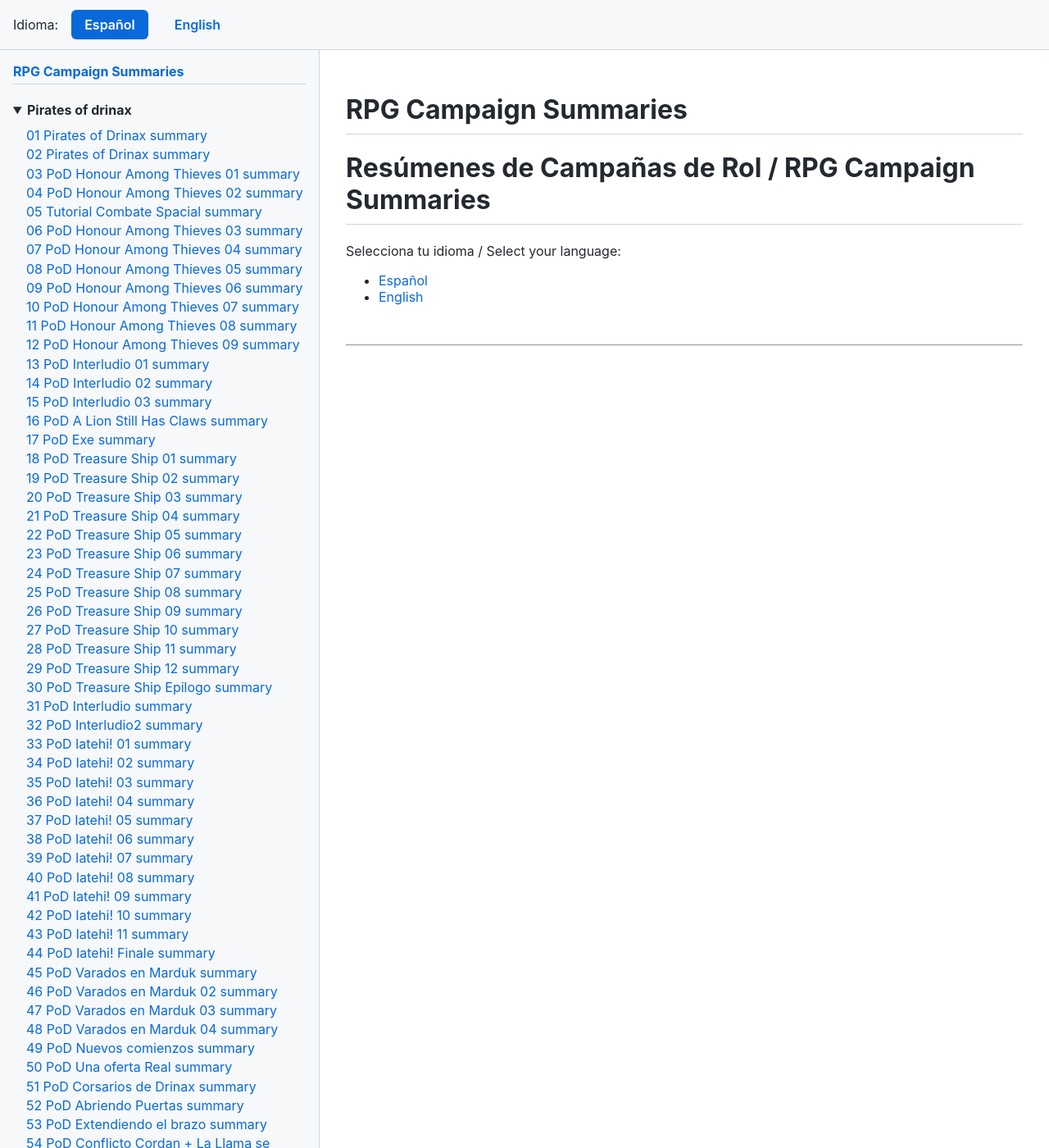
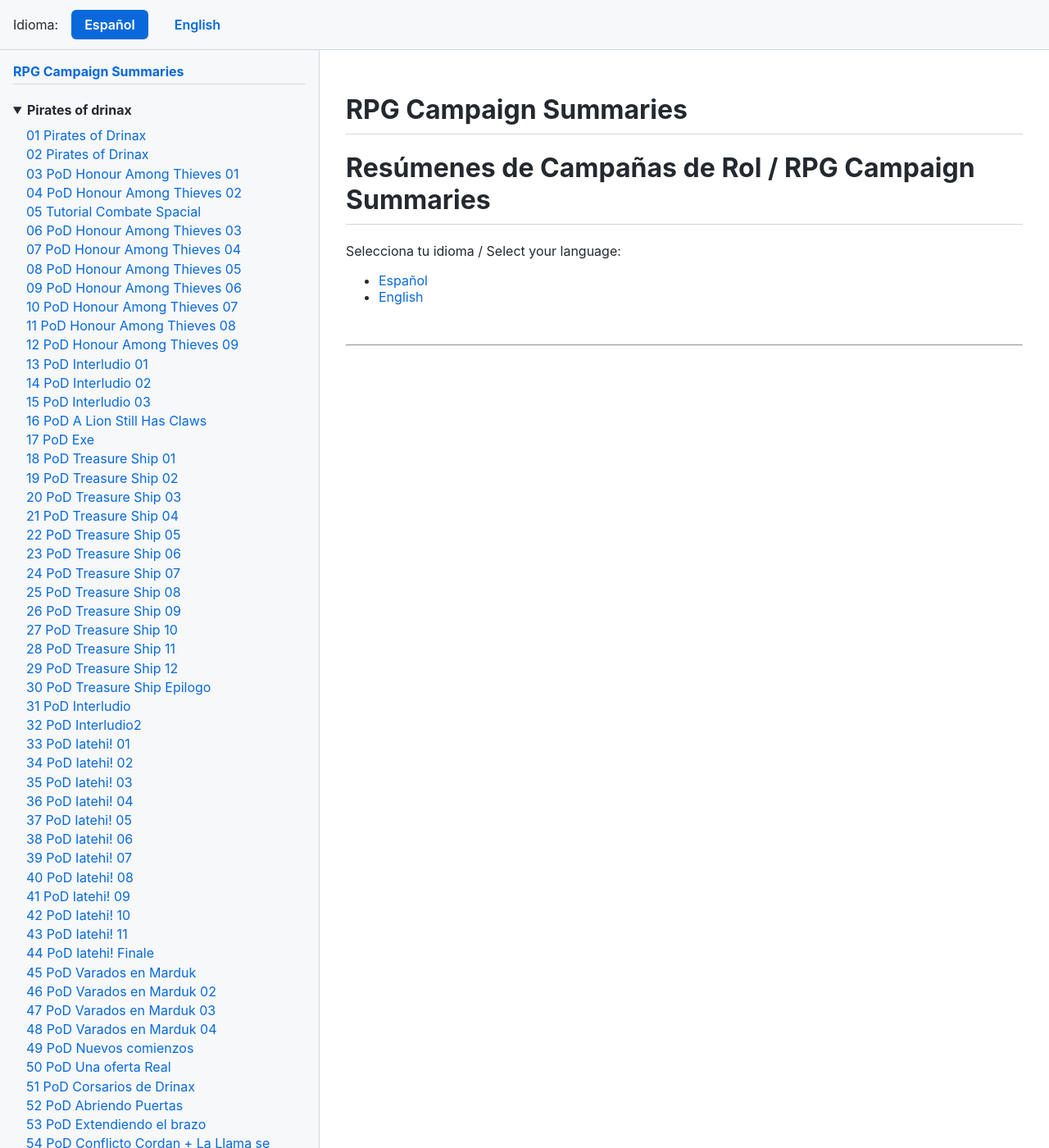
Before and after one commit to ragnarol/ragnarol.github.io, a Jekyll site: the page built from index.md, in a window 1280 px wide and 1400 px high. Shown: the whole window at 82% size. Built offline with Jekyll 4.4.1, drawn with Linux system fonts in a browser that asks for light colours; comment, search, counter and statistics services are not loaded; some of the changed text lies outside the part shown.

Commit message:
fix titles

```diff
--- a/_layouts/default.html
+++ b/_layouts/default.html
@@ -2,7 +2,7 @@
 <html lang="{{ page.lang | default: 'es' }}">
 <head>
   <meta charset="utf-8">
-  <title>{{ page.title | default: page.path | split: '/' | last | replace: '.md','' }} — {{ site.title }}</title>
+  <title>{{ page.title | default: page.name | replace: '.md','' | replace: ' - eng', '' | replace: ' - summary', '' | replace: '- eng', '' | replace: '- summary', '' | replace: '-', ' ' | replace: '_', ' ' }} — {{ site.title }}</title>
   <meta name="viewport" content="width=device-width, initial-scale=1">
   <link rel="stylesheet" href="{{ '/assets/style.css' | relative_url }}">
   {% if page.theme %}
@@ -45,7 +45,7 @@
               {% if p.name != "index.md" %}
               <li>
                 <a href="{{ p.url | relative_url }}" {% if p.url == page.url %}class="active-link"{% endif %}>
-                  {{ p.title | default: p.name | replace: '.md','' | replace: '-', ' ' | replace: '_', ' ' }}
+                  {{ p.title | default: p.name | replace: '.md','' | replace: ' - eng', '' | replace: ' - summary', '' | replace: '- eng', '' | replace: '- summary', '' | replace: '-', ' ' | replace: '_', ' ' }}
                 </a>
               </li>
               {% endif %}
@@ -58,7 +58,7 @@
 
     <main class="content">
       <h1>
-        {{ page.title | default: page.name | replace: '.md','' | replace: '-', ' ' | replace: '_', ' ' }}
+        {{ page.title | default: page.name | replace: '.md','' | replace: ' - eng', '' | replace: ' - summary', '' | replace: '- eng', '' | replace: '- summary', '' | replace: '-', ' ' | replace: '_', ' ' }}
       </h1>
 
       {{ content }}
```
